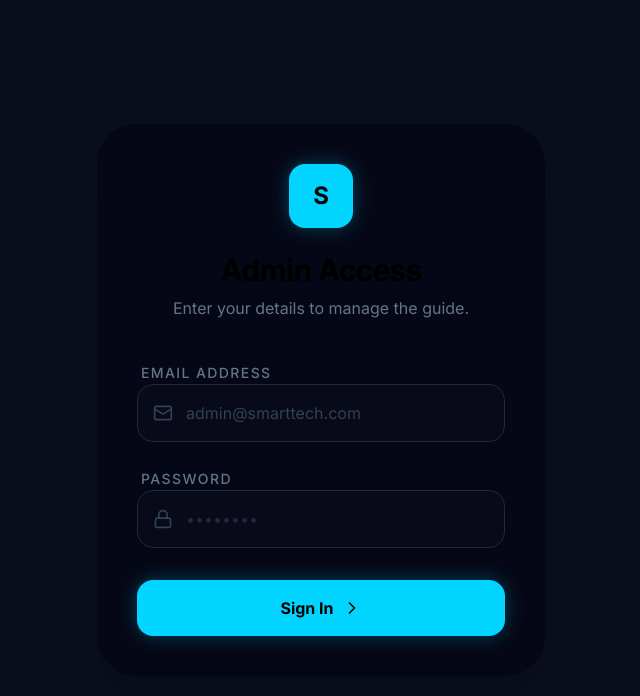
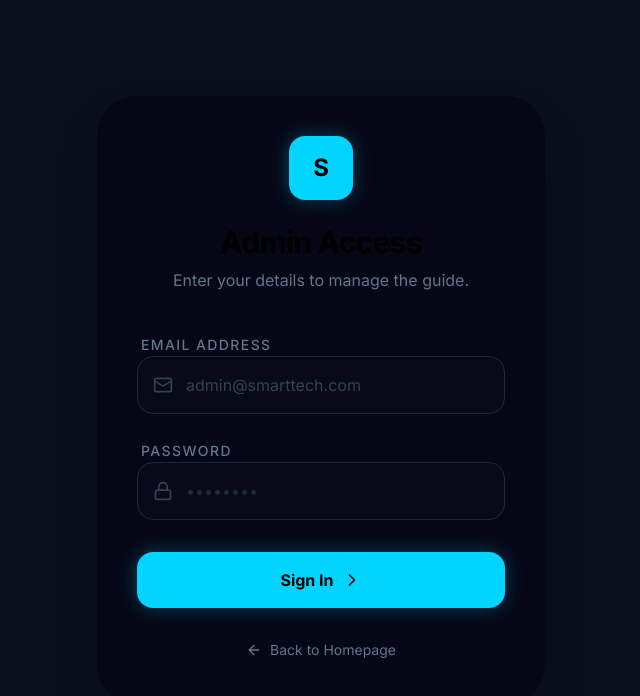
Before and after one commit to MirazulHasan/SMARTTECH-GUIDE, a Next.js app: page /login in a window 1280 px wide. Shown: the top 696 px of the page, without its empty margins (319-959 px from the left). Built offline with nearby package versions, Linux system fonts and the light colour scheme.

Commit message:
feat: add back home link to login

```diff
--- a/src/app/login/page.tsx
+++ b/src/app/login/page.tsx
@@ -3,7 +3,8 @@
 import { Suspense, useState } from "react";
 import { signIn } from "next-auth/react";
 import { useRouter, useSearchParams } from "next/navigation";
-import { Lock, Mail, ChevronRight, Loader2 } from "lucide-react";
+import { Lock, Mail, ChevronRight, Loader2, ArrowLeft } from "lucide-react";
+import Link from "next/link";
 
 // Inner component that uses useSearchParams — must be inside <Suspense>
 function LoginForm() {
@@ -100,6 +101,16 @@ function LoginForm() {
           )}
         </button>
       </form>
+
+      <div className="mt-8 text-center">
+        <Link
+          href="/"
+          className="text-sm text-[#64748b] hover:text-[#00d4ff] transition-colors inline-flex items-center gap-2 group"
+        >
+          <ArrowLeft className="w-4 h-4 group-hover:-translate-x-1 transition-transform" />
+          Back to Homepage
+        </Link>
+      </div>
     </div>
   );
 }
```
